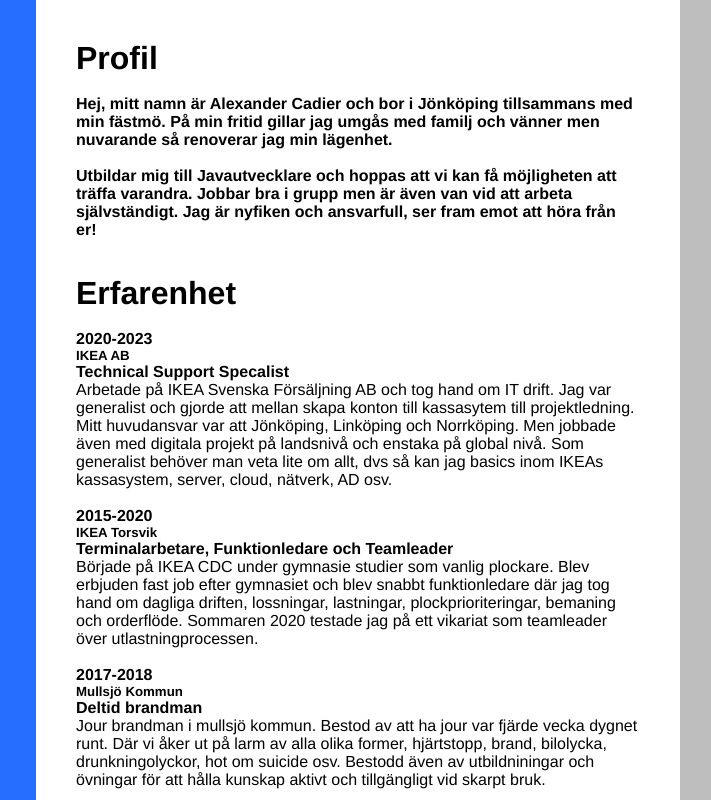
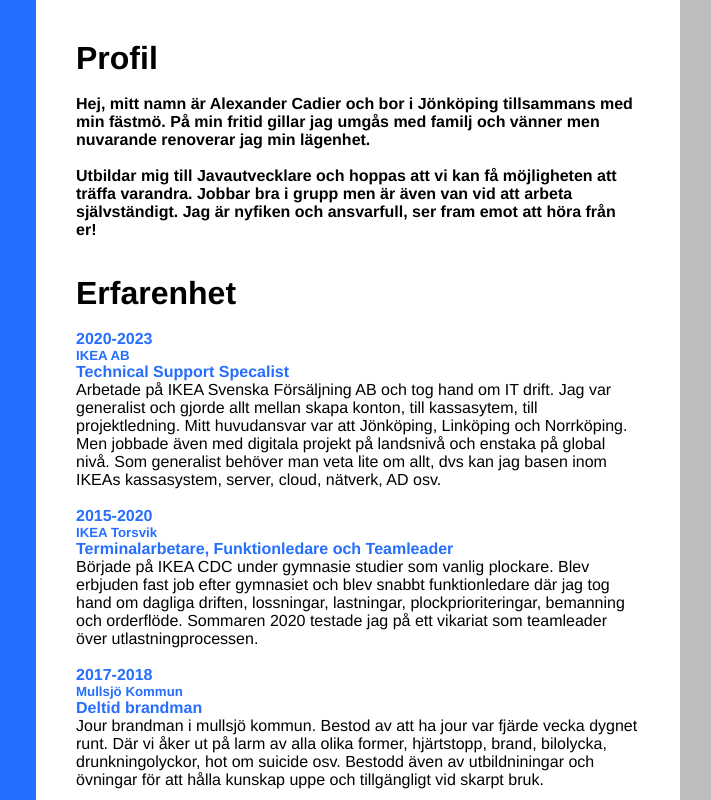
Before and after one commit to Code-Cadde/Alex_CV, a plain HTML site: page index.html in a window 1280 px wide. Shown: the top 800 px of the page, 460-1171 px from the left. Drawn offline with Linux system fonts and the light colour scheme.

Commit message:
final changes

```diff
--- a/index.html
+++ b/index.html
@@ -49,7 +49,7 @@
         </div>
         <div class="RightContainer">
             <div class="RightProfile"><h1>Profil</h1><br>
-            <p>Hej, mitt namn är Alexander Cadier och bor i Jönköping tillsammans med min fästmö. På min fritid gillar jag umgås med familj och vänner men nuvarande så renoverar jag min lägenhet. <br><br> Utbildar mig till Javautvecklare och hoppas att vi kan få möjligheten att träffa varandra. Jobbar bra i grupp men är även van vid att arbeta självständigt. Jag är nyfiken och ansvarfull, ser fram emot att höra från er! </p></div>
+            <p>Hej, mitt namn är Alexander Cadier och bor i Jönköping tillsammans med min fästmö. På min fritid gillar jag umgås med familj och vänner men nuvarande renoverar jag min lägenhet. <br><br> Utbildar mig till Javautvecklare och hoppas att vi kan få möjligheten att träffa varandra. Jobbar bra i grupp men är även van vid att arbeta självständigt. Jag är nyfiken och ansvarfull, ser fram emot att höra från er! </p></div>
             <br><br>
 
             <div><h1>Erfarenhet</h1><br>
@@ -57,17 +57,17 @@
                 <h5>IKEA AB</h5></div>
         <div class="RightJobInfo">
             <h4>Technical Support Specalist</h4>
-        <p>Arbetade på IKEA Svenska Försäljning AB och tog hand om IT drift. Jag var generalist och gjorde att mellan skapa konton till kassasytem till projektledning. Mitt huvudansvar var att Jönköping, Linköping och Norrköping. Men jobbade även med digitala projekt på landsnivå och enstaka på global nivå. Som generalist behöver man veta lite om allt, dvs så kan jag basics inom IKEAs kassasystem, server, cloud, nätverk, AD osv.</p><br></div>
+        <p>Arbetade på IKEA Svenska Försäljning AB och tog hand om IT drift. Jag var generalist och gjorde allt mellan skapa konton, till kassasytem, till projektledning. Mitt huvudansvar var att Jönköping, Linköping och Norrköping. Men jobbade även med digitala projekt på landsnivå och enstaka på global nivå. Som generalist behöver man veta lite om allt, dvs kan jag basen inom IKEAs kassasystem, server, cloud, nätverk, AD osv.</p><br></div>
         <div class="Rightjob"><h4>2015-2020</h4>
             <h5>IKEA Torsvik</h5></div>
         <div class="RightJobInfo">
             <h4>Terminalarbetare, Funktionledare och Teamleader</h4>
-            <p>Började på IKEA CDC under gymnasie studier som vanlig plockare. Blev erbjuden fast job efter gymnasiet och blev snabbt funktionledare där jag tog hand om dagliga driften, lossningar, lastningar, plockprioriteringar, bemaning och orderflöde. Sommaren 2020 testade jag på ett vikariat som teamleader över utlastningprocessen.</p><br>
+            <p>Började på IKEA CDC under gymnasie studier som vanlig plockare. Blev erbjuden fast job efter gymnasiet och blev snabbt funktionledare där jag tog hand om dagliga driften, lossningar, lastningar, plockprioriteringar, bemanning och orderflöde. Sommaren 2020 testade jag på ett vikariat som teamleader över utlastningprocessen.</p><br>
         <div class="Rightjob"><h4>2017-2018</h4>
             <h5>Mullsjö Kommun</h5></div>
             <div class="RightJobInfo">
             <h4>Deltid brandman</h4>
-            <p>Jour brandman i mullsjö kommun. Bestod av att ha jour var fjärde vecka dygnet runt. Där vi åker ut på larm av alla olika former, hjärtstopp, brand, bilolycka, drunkningolyckor, hot om suicide osv. Bestodd även av utbildniningar och övningar för att hålla kunskap aktivt och tillgängligt vid skarpt bruk.</p></div>
+            <p>Jour brandman i mullsjö kommun. Bestod av att ha jour var fjärde vecka dygnet runt. Där vi åker ut på larm av alla olika former, hjärtstopp, brand, bilolycka, drunkningolyckor, hot om suicide osv. Bestodd även av utbildniningar och övningar för att hålla kunskap uppe och tillgängligt vid skarpt bruk.</p></div>
             </div>
         </div>
 
--- a/stylesheet.css
+++ b/stylesheet.css
@@ -87,3 +87,7 @@ padding-bottom: 20px;
 ul {
   list-style-type: none;
 }
+h4, h5
+{
+    color: #256eff;
+}
```
